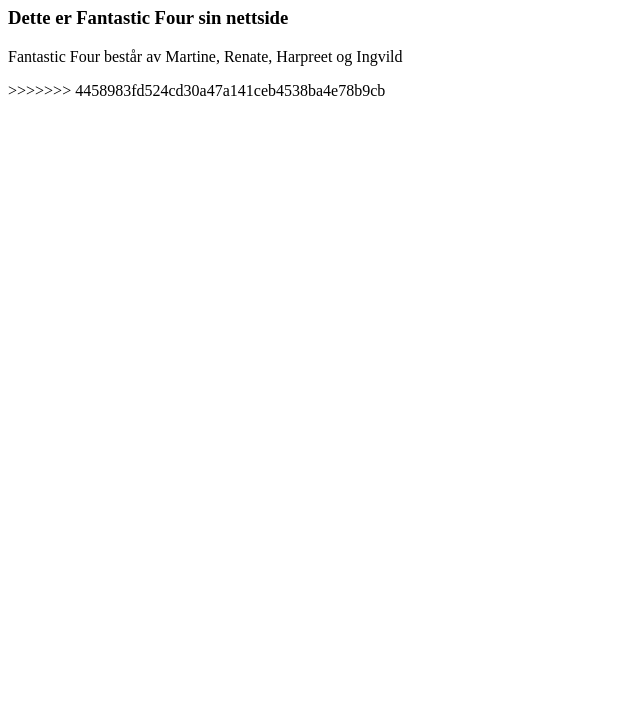
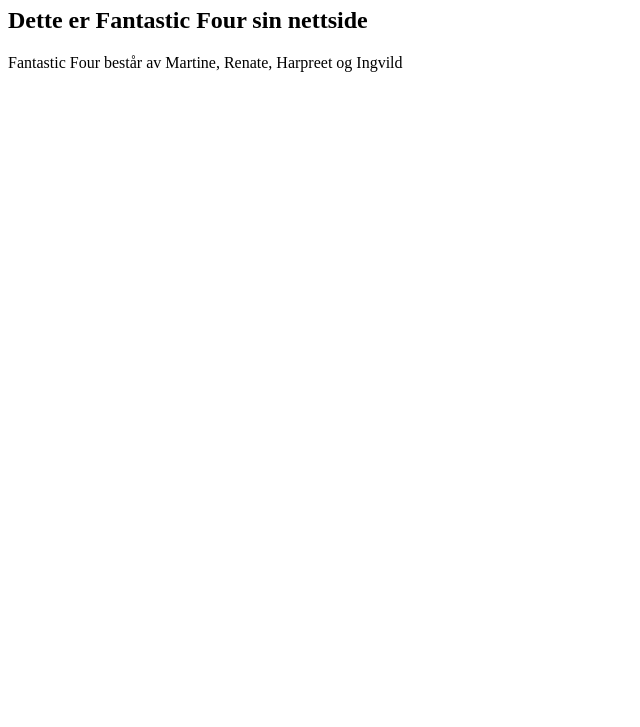
Before and after one commit to Marlatine/GitTest, a plain HTML site: page index.html in a window 1280 px wide. Shown: the part 73-800 px from the top of the page, without its empty margins (0-640 px from the left). Drawn offline with Linux system fonts and the light colour scheme.

Commit message:
ny tag str

```diff
--- a/index.html
+++ b/index.html
@@ -8,8 +8,7 @@
   </head>
   <body>
     <h1>Heisann</h1>
-    <h3>Dette er Fantastic Four sin nettside</h3>
+    <h2>Dette er Fantastic Four sin nettside</h2>
     <p>Fantastic Four består av Martine, Renate, Harpreet og Ingvild</p>
   </body>
 </html>
->>>>>>> 4458983fd524cd30a47a141ceb4538ba4e78b9cb
```
